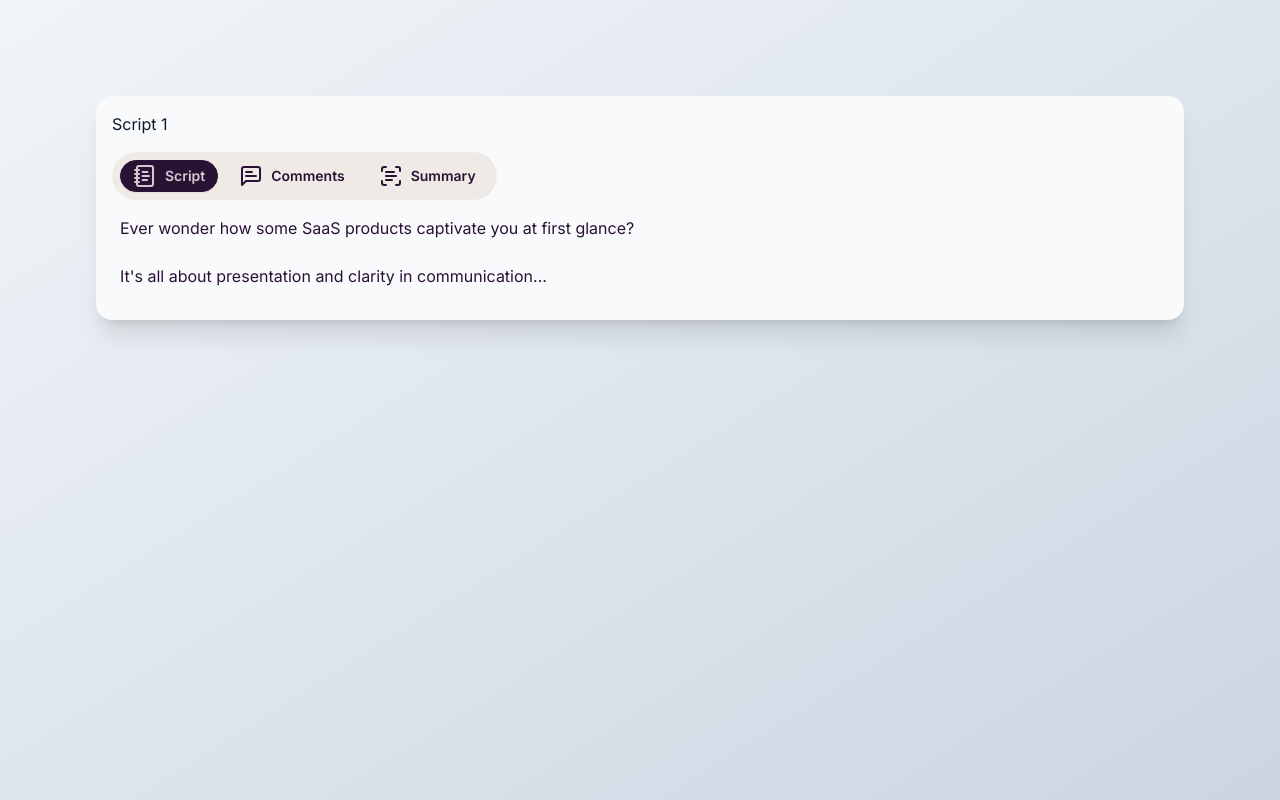
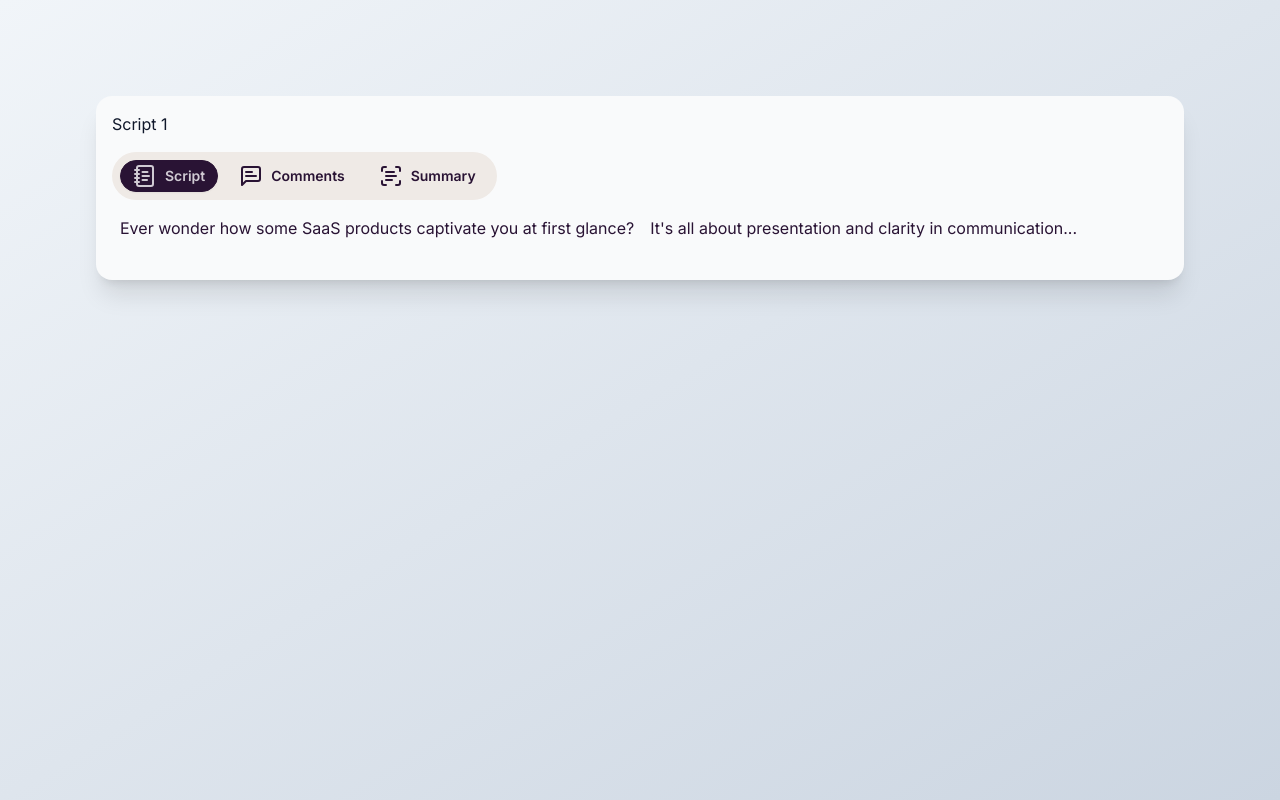
Before and after one commit to Headstarter-2024/editor, a Next.js app: page / in a window 1280 px wide. Built offline with nearby package versions, Linux system fonts and the light colour scheme.

Commit message:
Move paragraphs into it's own component

```diff
--- /dev/null
+++ b/src/components/Paragraph.tsx
@@ -0,0 +1,26 @@
+"use client";
+
+interface ParagraphProps {
+  text: string;
+  paragraphId: number;
+  onClick: (id: number) => void;
+}
+
+const Paragraph: React.FC<ParagraphProps> = ({
+  text,
+  paragraphId,
+  onClick,
+}) => {
+  return (
+    <div className="tooltip tooltip-right" data-tip="Add Comment">
+      <p
+        className="mb-2 cursor-pointer p-2 hover:bg-gray-100"
+        onClick={() => onClick(paragraphId)}
+      >
+        {text}
+      </p>
+    </div>
+  );
+};
+
+export default Paragraph;
--- a/src/components/ScriptView.tsx
+++ b/src/components/ScriptView.tsx
@@ -3,6 +3,7 @@
 import { useEditorStore } from "@/store";
 import { useState } from "react";
 import AddCommentModal from "./AddCommentModal";
+import Paragraph from "./Paragraph";
 
 const ScriptsView: React.FC = () => {
   const addComment = useEditorStore((state) => state.addComment);
@@ -10,27 +11,24 @@ const ScriptsView: React.FC = () => {
 
   const handleOpenModal = (id: number) => {
     setActiveParagraph(id);
-    document.getElementById("addCommentModal")?.showModal();
+    const modal = document.getElementById(
+      "addCommentModal",
+    ) as HTMLDialogElement;
+    modal?.showModal();
   };
 
   return (
     <div className="my-2">
-      <div className="tooltip tooltip-right" data-tip="Add Comment">
-        <p
-          className="mb-2 cursor-pointer p-2 hover:bg-gray-100"
-          onClick={() => handleOpenModal(1)}
-        >
-          Ever wonder how some SaaS products captivate you at first glance?
-        </p>
-      </div>
-      <p
-        className="mb-2 cursor-pointer p-2 hover:bg-gray-100"
-        onClick={() => handleOpenModal(2)}
-      >
-        It&apos;s all about presentation and clarity in communication...
-      </p>
-      {/* Add more paragraphs */}
-
+      <Paragraph
+        text="Ever wonder how some SaaS products captivate you at first glance?"
+        paragraphId={1}
+        onClick={handleOpenModal}
+      />
+      <Paragraph
+        text=" It's all about presentation and clarity in communication..."
+        paragraphId={2}
+        onClick={handleOpenModal}
+      />
       <AddCommentModal paragraphId={activeParagraph} />
     </div>
   );
```
